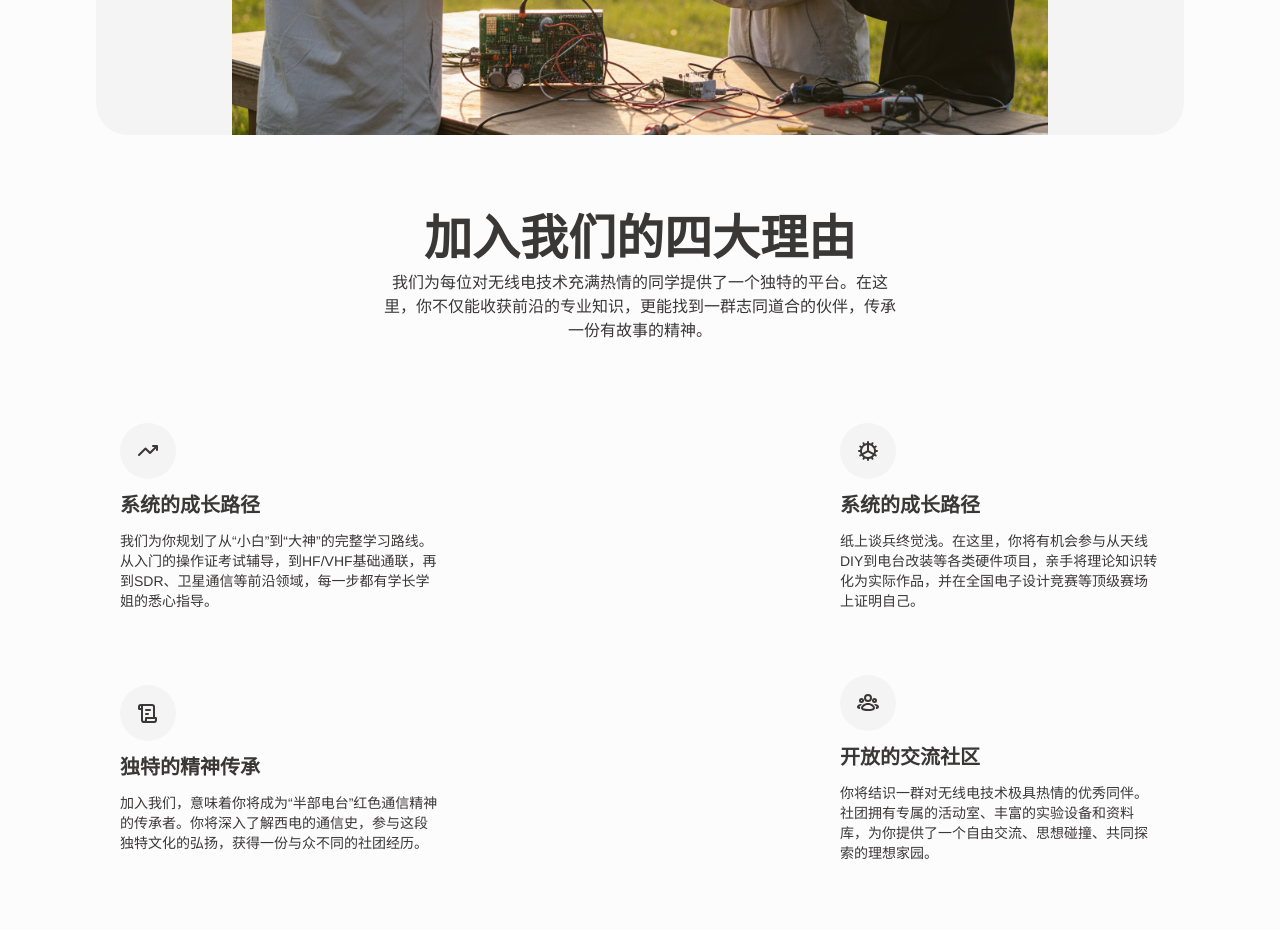
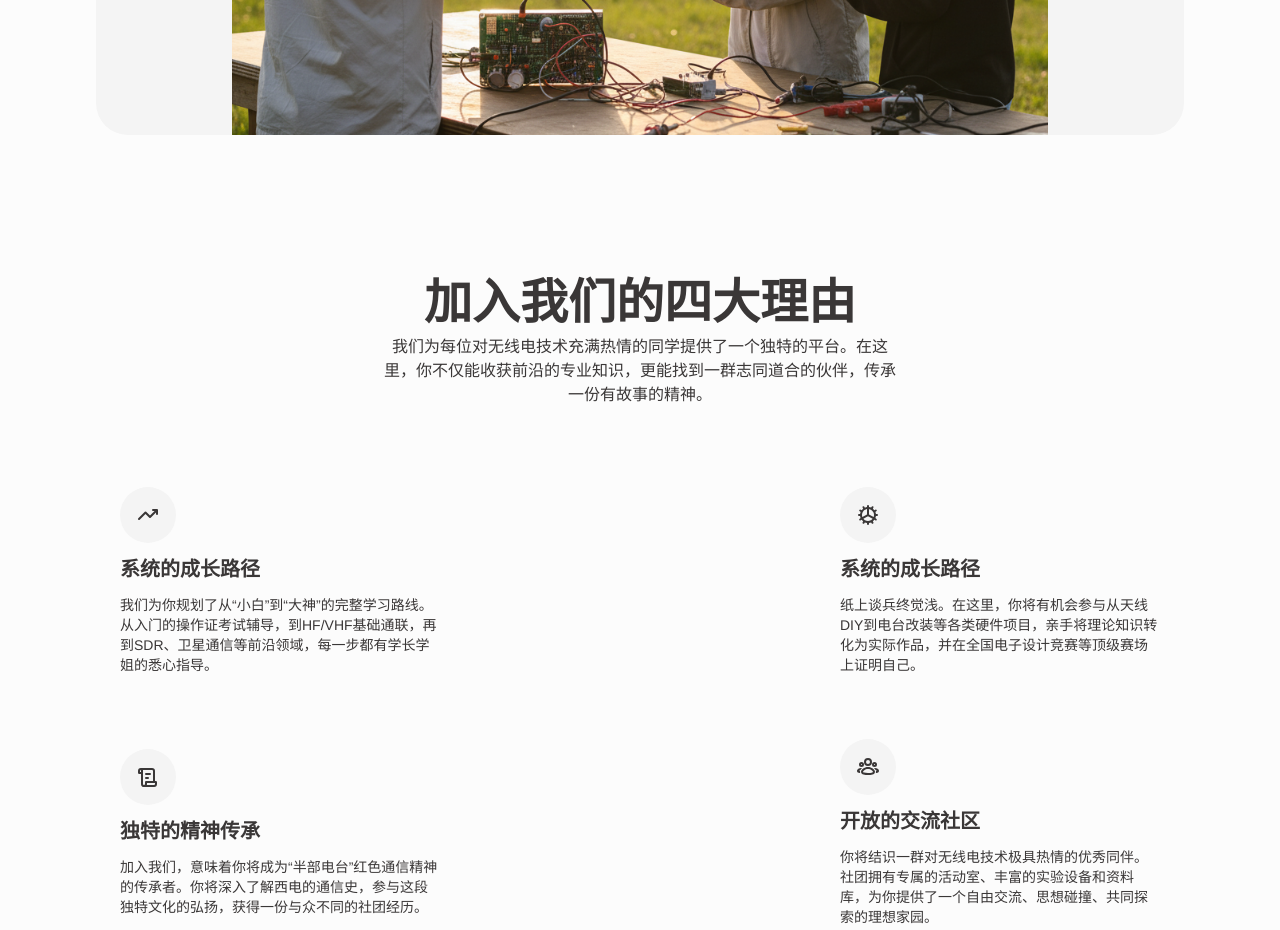
Before and after one commit to xduham/astro-ham-homepage-design2, an Astro site: page / in a window 1280 px wide. Shown: the part 2740-3670 px from the top of the page. Built offline with nearby package versions, Linux system fonts and the light colour scheme; Astro itself is replaced by a stand-in of ours.

Commit message:
WhyChooseUsSection 居中

```diff
--- a/src/components/Home/WhyChooseUsSection.astro
+++ b/src/components/Home/WhyChooseUsSection.astro
@@ -35,7 +35,7 @@ const advantages = [
 ]
 
 ---
-<section id="whyChooseUs" class="flex flex-col items-center pt-20">
+<section id="whyChooseUs" class="flex flex-col items-center mt-36 2xl:mt-20">
     <TitleSubtitle title={title} subtitle={subtitle} />
     <div class="flex flex-wrap xl:flex-row justify-center xl:justify-between w-full mt-12 items-center">
         {advantages.map((advantage) => (
```
